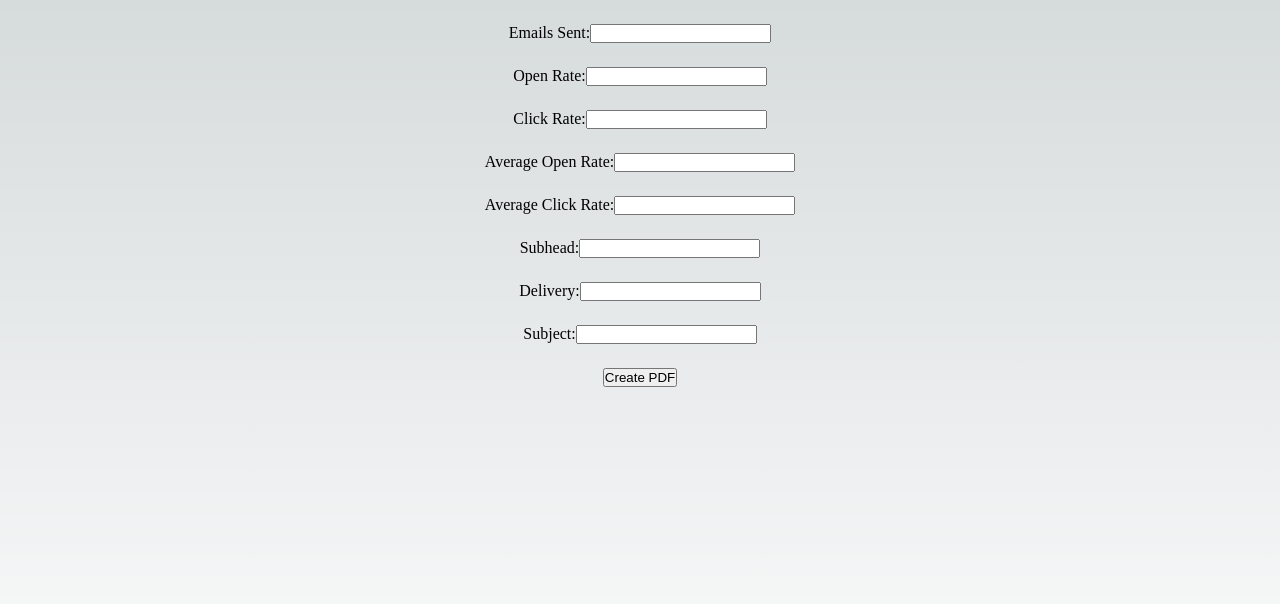
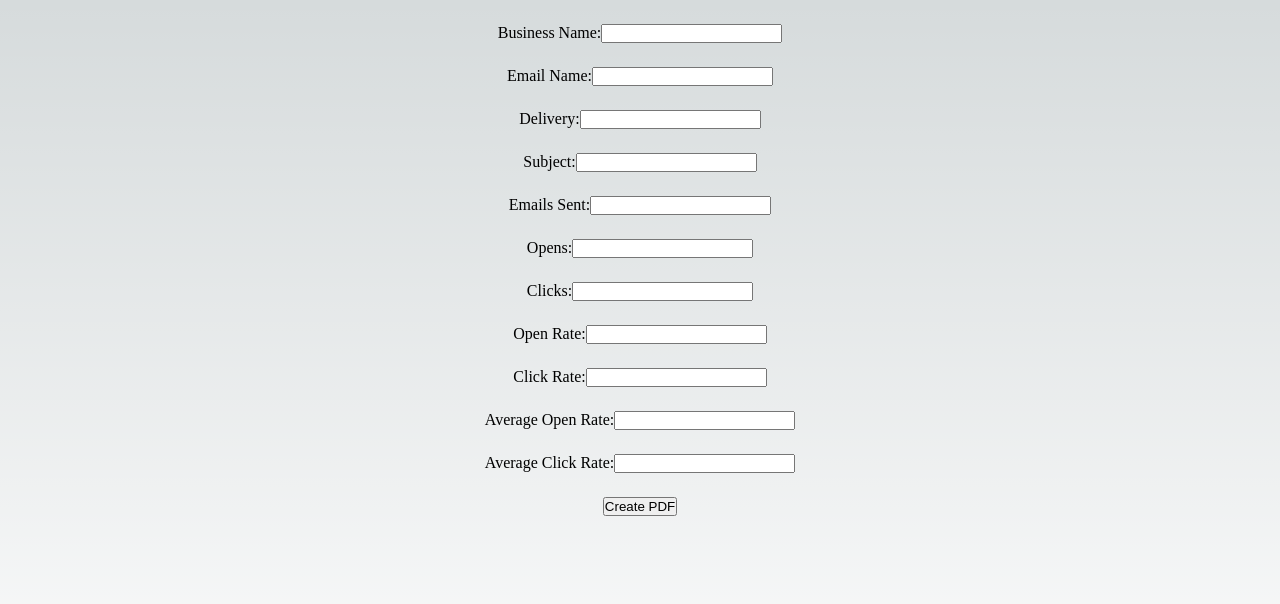
Before and after one commit to ermorrpheus/reporting-gen, a Next.js app: page / in a window 1280 px wide. Shown: the top 604 px of the page. Built offline with nearby package versions, Linux system fonts and the light colour scheme; what @react-pdf/renderer would draw is missing.

Commit message:
add more inputs and start chart building

```diff
--- a/package.json
+++ b/package.json
@@ -23,5 +23,10 @@
     "react-dom": "18.2.0",
     "react-pdf": "^6.2.2",
     "typescript": "5.0.2"
+  },
+  "devDependencies": {
+    "autoprefixer": "^10.4.14",
+    "postcss": "^8.4.21",
+    "tailwindcss": "^3.3.0"
   }
 }
--- a/src/pages/index.tsx
+++ b/src/pages/index.tsx
@@ -9,18 +9,23 @@ import {
   Font,
   PDFViewer,
   pdf,
+  Svg,
+  G,
+  Rect,
 } from "@react-pdf/renderer";
 
 type FormData = {
+  businessName: string;
+  subhead?: string;
+  delivery: string;
+  subject: string;
   sent: string;
+  opens: string;
+  clicks: string;
   openRate: string;
   clickRate: string;
   averageOpenRate: string;
   averageClickRate: string;
-	business: string;
-	subhead?: string;
-	delivery: string;
-	subject: string;
 };
 
 Font.register({
@@ -91,7 +96,7 @@ const MyDocument = ({ data }: { data: FormData }) => (
                 color: "#8A8B8A",
               }}
             >
-							Central States Marketing
+              {data.businessName}
             </Text>
             <Text style={{ textTransform: "uppercase", color: "#8A8B8A" }}>
               {data.subhead}
@@ -148,7 +153,9 @@ const MyDocument = ({ data }: { data: FormData }) => (
             >
               Sent
             </Text>
-						<Text style={{ fontSize: 28, paddingLeft: 6 }}>{parseInt(data.sent).toLocaleString()}</Text>
+            <Text style={{ fontSize: 28, paddingLeft: 6 }}>
+              {parseInt(data.sent).toLocaleString()}
+            </Text>
           </View>
           <View
             style={{
@@ -171,7 +178,9 @@ const MyDocument = ({ data }: { data: FormData }) => (
             >
               Open Rate
             </Text>
-						<Text style={{ fontSize: 28, paddingLeft: 6 }}>{parseFloat(data.openRate).toFixed(1)}%</Text>
+            <Text style={{ fontSize: 28, paddingLeft: 6 }}>
+              {parseFloat(data.openRate).toFixed(1)}%
+            </Text>
           </View>
           <View
             style={{
@@ -194,7 +203,9 @@ const MyDocument = ({ data }: { data: FormData }) => (
             >
               Click Rate
             </Text>
-						<Text style={{ fontSize: 28, paddingLeft: 6 }}>{parseFloat(data.clickRate).toFixed(1)}%</Text>
+            <Text style={{ fontSize: 28, paddingLeft: 6 }}>
+              {parseFloat(data.clickRate).toFixed(1)}%
+            </Text>
           </View>
         </View>
         <View
@@ -246,7 +257,9 @@ const MyDocument = ({ data }: { data: FormData }) => (
             >
               Open Rate
             </Text>
-						<Text style={{ fontSize: 28, paddingLeft: 6 }}>{parseFloat(data.averageOpenRate).toFixed(1)}%</Text>
+            <Text style={{ fontSize: 28, paddingLeft: 6 }}>
+              {parseFloat(data.averageOpenRate).toFixed(1)}%
+            </Text>
           </View>
           <View
             style={{
@@ -269,7 +282,79 @@ const MyDocument = ({ data }: { data: FormData }) => (
             >
               Click Rate
             </Text>
-						<Text style={{ fontSize: 28, paddingLeft: 6 }}>{parseFloat(data.averageClickRate).toFixed(1)}%</Text>
+            <Text style={{ fontSize: 28, paddingLeft: 6 }}>
+              {parseFloat(data.averageClickRate).toFixed(1)}%
+            </Text>
+          </View>
+        </View>
+        <View
+          style={{
+            display: "flex",
+            flexDirection: "row",
+            width: "100%",
+            gap: 16,
+            paddingBottom: 32,
+          }}
+        >
+          <View
+            style={{
+              borderWidth: 1,
+              borderColor: "#A3A3A3",
+              borderRadius: 5,
+              flex: 1,
+              display: "flex",
+              flexDirection: "column",
+            }}
+          >
+            <Text
+              style={{
+                fontWeight: "bold",
+                fontSize: 8,
+                paddingTop: 6,
+                paddingBottom: 8,
+                paddingLeft: 6,
+              }}
+            >
+              {data.opens} Opens
+            </Text>
+          </View>
+          <View
+            style={{
+              borderWidth: 1,
+              borderColor: "#A3A3A3",
+              borderRadius: 5,
+              flex: 1,
+              display: "flex",
+              flexDirection: "column",
+			  padding: 12
+            }}
+          >
+            <Text
+              style={{
+
+                fontSize: 12,
+                textAlign: 'center'
+              }}
+            >
+              {data.clicks} Clicks
+            </Text>
+            <Svg viewBox="0 0 220 100">
+              <G>
+                <Rect width="40" height="19" y="0" x="0" fill="#7CB3CA" />
+              </G>
+              <G>
+                <Rect width="80" height="19" y="20" x="0" fill="#7CB3CA" />
+              </G>
+              <G>
+                <Rect width="150" height="19" y="40" x="0" fill="#7CB3CA" />
+              </G>
+              <G>
+                <Rect width="160" height="19" y="60" x="0" fill="#7CB3CA" />
+              </G>
+              <G>
+                <Rect width="230" height="19" y="80" x="0" fill="#7CB3CA" />
+              </G>
+            </Svg>
           </View>
         </View>
       </View>
@@ -307,15 +392,17 @@ const MyDocument = ({ data }: { data: FormData }) => (
 
 export default function PdfCreator() {
   const [formData, setFormData] = useState<FormData>({
+    businessName: "",
+    subhead: "",
+    delivery: "",
+    subject: "",
     sent: "",
+    opens: "",
+    clicks: "",
     openRate: "",
     clickRate: "",
     averageOpenRate: "",
     averageClickRate: "",
-		business: "",
-		subhead: "",
-		delivery: "",
-		subject: "",
   });
 
   const handleClick = async () => {
@@ -339,11 +426,67 @@ export default function PdfCreator() {
       }}
     >
       <div>
+        <label>Business Name:</label>
+        <input
+          type="text"
+          value={formData.businessName}
+          onChange={(e) =>
+            setFormData({ ...formData, businessName: e.target.value })
+          }
+        />
+      </div>
+      <div>
+        <label>Email Name:</label>
+        <input
+          type="text"
+          value={formData.subhead}
+          onChange={(e) =>
+            setFormData({ ...formData, subhead: e.target.value })
+          }
+        />
+      </div>
+      <div>
+        <label>Delivery:</label>
+        <input
+          type="text"
+          value={formData.delivery}
+          onChange={(e) =>
+            setFormData({ ...formData, delivery: e.target.value })
+          }
+        />
+      </div>
+      <div>
+        <label>Subject:</label>
+        <input
+          type="text"
+          value={formData.subject}
+          onChange={(e) =>
+            setFormData({ ...formData, subject: e.target.value })
+          }
+        />
+      </div>
+      <div>
         <label>Emails Sent:</label>
         <input
           type="text"
           value={formData.sent}
           onChange={(e) => setFormData({ ...formData, sent: e.target.value })}
+        />
+      </div>
+	  <div>
+        <label>Opens:</label>
+        <input
+          type="text"
+          value={formData.opens}
+          onChange={(e) => setFormData({ ...formData, opens: e.target.value })}
+        />
+      </div>
+	  <div>
+        <label>Clicks:</label>
+        <input
+          type="text"
+          value={formData.clicks}
+          onChange={(e) => setFormData({ ...formData, clicks: e.target.value })}
         />
       </div>
       <div>
@@ -386,36 +529,6 @@ export default function PdfCreator() {
           }
         />
       </div>
-			<div>
-				<label>Subhead:</label>
-				<input
-					type="text"
-					value={formData.subhead}
-					onChange={(e) =>
-						setFormData({ ...formData, subhead: e.target.value })
-					}
-				/>
-			</div>
-			<div>
-				<label>Delivery:</label>
-				<input
-					type="text"
-					value={formData.delivery}
-					onChange={(e) =>
-						setFormData({ ...formData, delivery: e.target.value })
-					}
-				/>
-			</div>
-			<div>
-				<label>Subject:</label>
-				<input
-					type="text"
-					value={formData.subject}
-					onChange={(e) =>
-						setFormData({ ...formData, subject: e.target.value })
-					}
-				/>
-			</div>
       <button onClick={handleClick}>Create PDF</button>
     </div>
   );
--- a/tsconfig.json
+++ b/tsconfig.json
@@ -14,10 +14,11 @@
     "isolatedModules": true,
     "jsx": "preserve",
     "incremental": true,
+    "baseUrl": ".",
     "paths": {
       "@/*": ["./src/*"]
     }
   },
-  "include": ["next-env.d.ts", "**/*.ts", "**/*.tsx"],
+  "include": ["next-env.d.ts", "**/*.ts", "**/*.tsx", "src/components/BarChartSVG.js"],
   "exclude": ["node_modules"]
 }
```
Also changed, not shown: tailwind.config.js (added, +29 -0 lines), 1 other file (tests, documents, lock files or other folders). Lines whose indentation alone changed are shown as unchanged.
